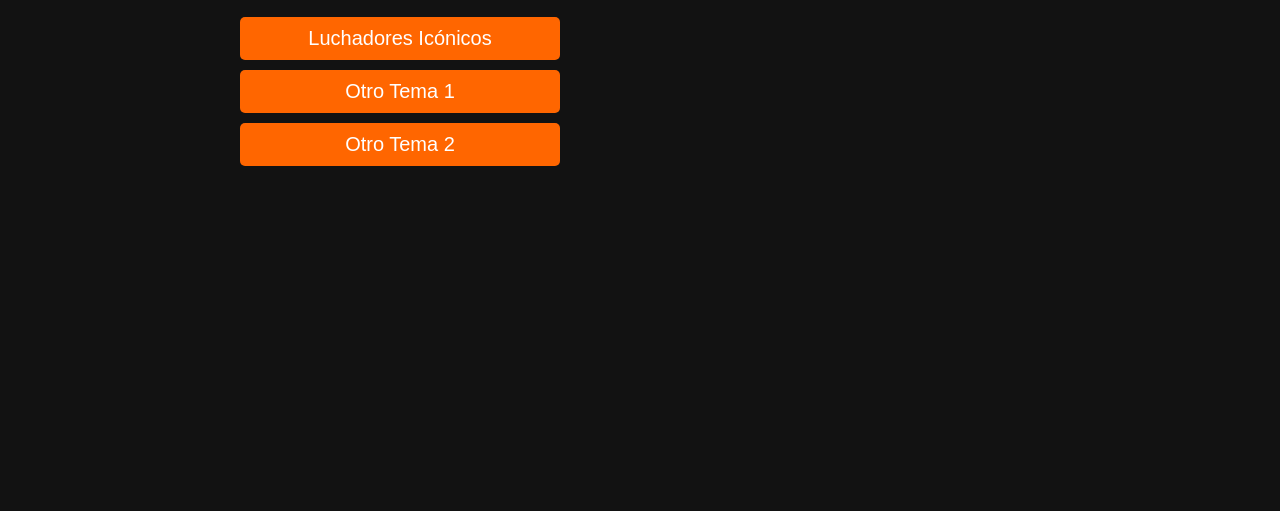
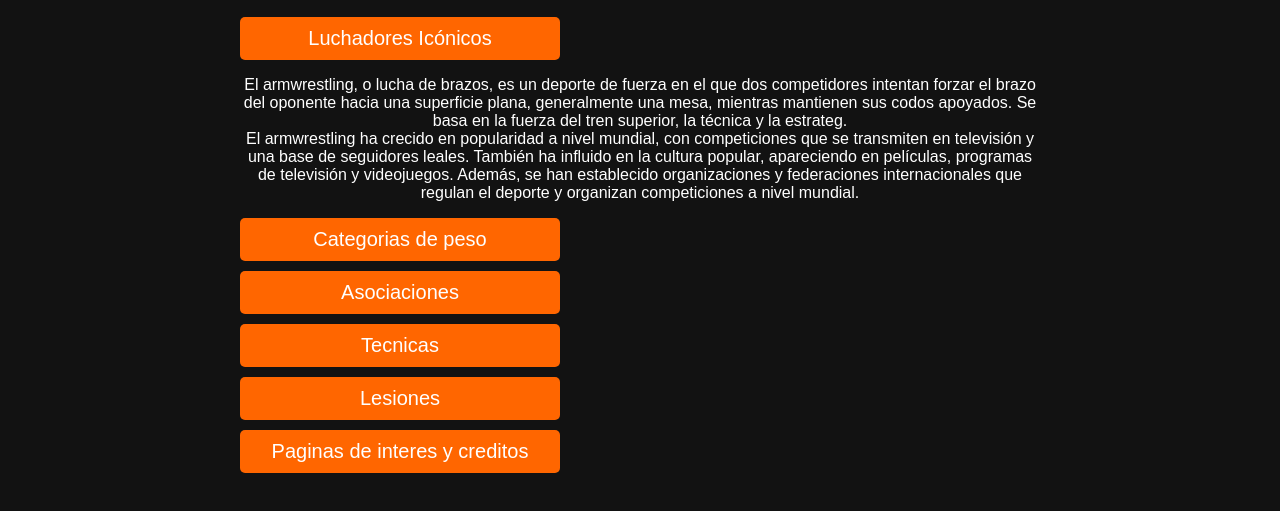
Before and after one commit to R4nd7G/Super-ArmWrestling-Wiki, a plain HTML site: page index.html in a window 1280 px wide. Shown: the part 245-756 px from the top of the page. Drawn offline with Linux system fonts and the light colour scheme.

Commit message:
index.html

```diff
--- a/index.html
+++ b/index.html
@@ -66,9 +66,14 @@
     <div class="container">
         <p class="description">Bienvenido a Armwrestling Legends, donde encontrarás información sobre los luchadores de brazos más icónicos de la historia. Explora los diferentes temas y conoce a los campeones.</p>
         <div class="links">
-            <a href="C:\Users\randy\OneDrive\Desktop\Proyecto pagina web\Personajes.html">Luchadores Icónicos</a>
-            <a href="#">Otro Tema 1</a>
-            <a href="#">Otro Tema 2</a>
+            <a href="C:\Users\randy\OneDrive\Desktop\Proyecto pagina web\Personajes.html" target="_blank">Luchadores Icónicos</a>
+        <p>El armwrestling, o lucha de brazos, es un deporte de fuerza en el que dos competidores intentan forzar el brazo del oponente hacia una superficie plana, generalmente una mesa, mientras mantienen sus codos apoyados. Se basa en la fuerza del tren superior, la técnica y la estrateg.<br>
+        El armwrestling ha crecido en popularidad a nivel mundial, con competiciones que se transmiten en televisión y una base de seguidores leales. También ha influido en la cultura popular, apareciendo en películas, programas de televisión y videojuegos. Además, se han establecido organizaciones y federaciones internacionales que regulan el deporte y organizan competiciones a nivel mundial.</p>
+            <a href="#">Categorias de peso</a>
+            <a href="#">Asociaciones</a>
+            <a href="C:\Users\randy\OneDrive\Desktop\Proyecto pagina web\Tecnicas.html" target="_blank">Tecnicas</a>
+            <a href="#">Lesiones</a>
+            <a href="#">Paginas de interes y creditos</a>
         </div>
     </div>
 </body>
```
